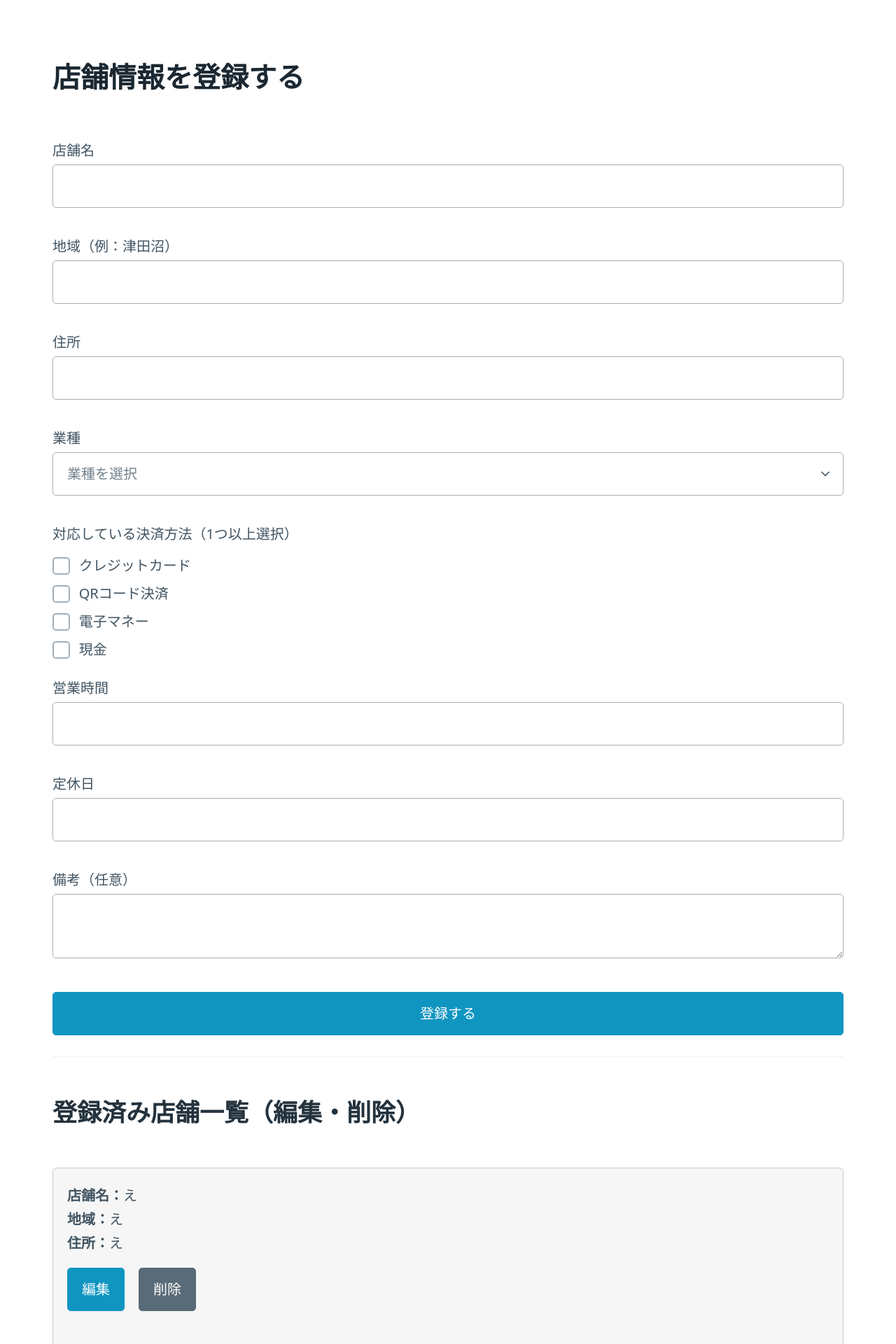
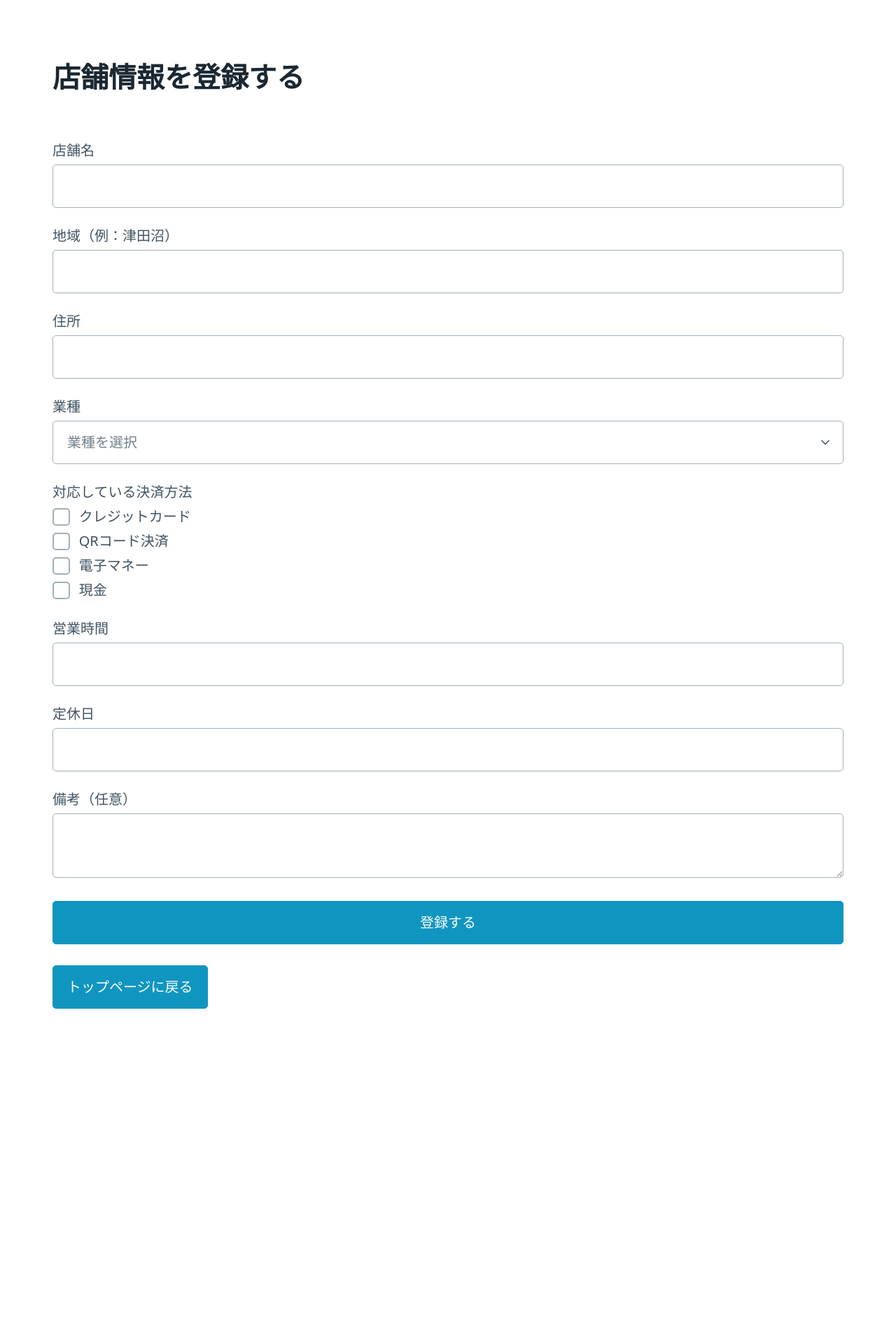
Before and after one commit to yabukilab/shimoda-b, a PHP site: page /register_store.php in a window 1280 px wide. Shown: the top 1920 px of the page at 70% size. After the commit the page ends 1441 px from the top, so only its background shows below. Run offline with PHP 8.4, Linux system fonts and the light colour scheme; data comes from the database, SQL or seed files in the repository.

Commit message:
情報アップデート

```diff
--- a/register_store.php
+++ b/register_store.php
@@ -1,7 +1,3 @@
-<?php
-require_once 'db_connect.php';
-?>
-
 <!DOCTYPE html>
 <html lang="ja">
 <head>
@@ -9,30 +5,6 @@ require_once 'db_connect.php';
   <meta name="viewport" content="width=device-width, initial-scale=1" />
   <title>店舗情報登録</title>
   <link rel="stylesheet" href="https://cdn.jsdelivr.net/npm/@picocss/pico@1/css/pico.min.css" />
-  <style>
-    form > label, form > fieldset {
-      margin-bottom: 1em;
-    }
-    fieldset label {
-      display: block;
-      margin-top: 0.5em;
-    }
-    .store-card {
-      border: 1px solid #ccc;
-      padding: 1em;
-      margin-bottom: 1.5em;
-      border-radius: 6px;
-      background: #f6f6f6;
-    }
-    .store-card p {
-      margin: 0.2em 0;
-    }
-    .button-group {
-      display: flex;
-      gap: 1em;
-      margin-top: 1em;
-    }
-  </style>
 </head>
 <body>
 <main class="container">
@@ -65,7 +37,7 @@ require_once 'db_connect.php';
     </label>
 
     <fieldset>
-      <legend>対応している決済方法（1つ以上選択）</legend>
+      <legend>対応している決済方法</legend>
       <label><input type="checkbox" name="payment_methods[]" value="credit"> クレジットカード</label>
       <label><input type="checkbox" name="payment_methods[]" value="qr"> QRコード決済</label>
       <label><input type="checkbox" name="payment_methods[]" value="emoney"> 電子マネー</label>
@@ -74,12 +46,12 @@ require_once 'db_connect.php';
 
     <label>
       営業時間
-      <input type="text" name="hours" required>
+      <input type="text" name="hours">
     </label>
 
     <label>
       定休日
-      <input type="text" name="holidays" required>
+      <input type="text" name="holidays">
     </label>
 
     <label>
@@ -90,45 +62,10 @@ require_once 'db_connect.php';
     <button type="submit">登録する</button>
   </form>
 
-  <hr>
-  <h2>登録済み店舗一覧（編集・削除）</h2>
-
-  <?php
-  try {
-      $stmt = $pdo->query("SELECT * FROM stores ORDER BY id DESC");
-      $results = $stmt->fetchAll();
-
-      if (count($results) === 0) {
-          echo "<p>現在登録されている店舗情報はありません。</p>";
-      } else {
-          foreach ($results as $store) {
-              echo "<div class='store-card'>";
-              echo "<p><strong>店舗名：</strong>" . htmlspecialchars($store['store_name'], ENT_QUOTES, 'UTF-8') . "</p>";
-              echo "<p><strong>地域：</strong>" . htmlspecialchars($store['area'], ENT_QUOTES, 'UTF-8') . "</p>";
-              echo "<p><strong>住所：</strong>" . htmlspecialchars($store['address'], ENT_QUOTES, 'UTF-8') . "</p>";
-              echo "<div class='button-group'>";
-
-              // 編集ボタン
-              echo "<form action='update_store.php' method='get'>";
-              echo "<input type='hidden' name='id' value='" . htmlspecialchars($store['id'], ENT_QUOTES, 'UTF-8') . "'>";
-              echo "<button type='submit'>編集</button>";
-              echo "</form>";
-
-              // 削除ボタン
-              echo "<form action='delete_store.php' method='get' onsubmit=\"return confirm('この店舗情報を削除しますか？');\">";
-              echo "<input type='hidden' name='id' value='" . htmlspecialchars($store['id'], ENT_QUOTES, 'UTF-8') . "'>";
-              echo "<button type='submit' class='secondary'>削除</button>";
-              echo "</form>";
-
-              echo "</div></div>";
-          }
-      }
-  } catch (PDOException $e) {
-      echo "<p>一覧表示エラー: " . htmlspecialchars($e->getMessage(), ENT_QUOTES, 'UTF-8') . "</p>";
-  }
-  ?>
-
-  <p><a href="index.php">ホームに戻る</a></p>
+  <!-- トップページに戻るボタンを追加 -->
+  <p style="margin-top: 1em;">
+    <a href="index.php" role="button">トップページに戻る</a>
+  </p>
 </main>
 </body>
 </html>
```
